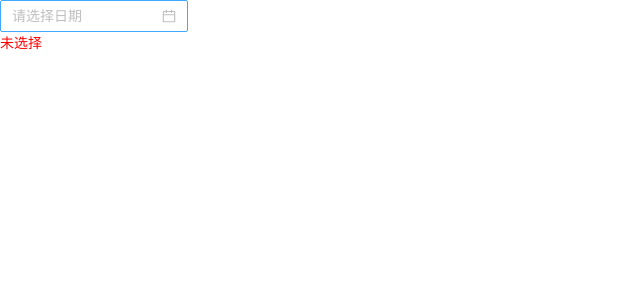
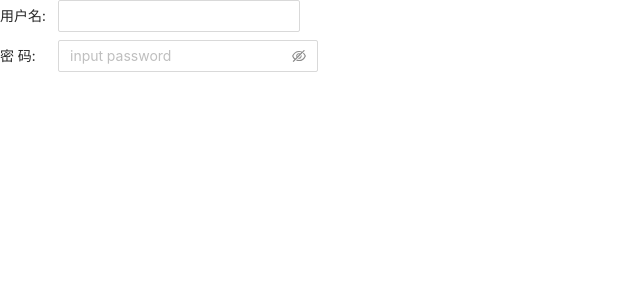
Before and after one commit to dragonhyh123/to-do-list, a React (Create React App) app: page / in a window 1280 px wide. Shown: the top 300 px of the page, without its empty margins (0-640 px from the left). Built offline with nearby package versions, Linux system fonts and the light colour scheme.

Commit message:
new version

```diff
--- a/package.json
+++ b/package.json
@@ -53,6 +53,7 @@
     "postcss-cssnext": "^3.1.0",
     "postcss-loader": "^4.0.2",
     "react-hot-loader": "^4.13.0",
+    "react-router-config": "^5.1.1",
     "sass-loader": "^10.0.2",
     "stylelint": "^13.7.2",
     "ts-loader": "^8.0.4",
--- a/src/App.tsx
+++ b/src/App.tsx
@@ -1,34 +1,15 @@
 import * as React from "react";
-import {DatePicker} from "antd";
-import 'antd/dist/antd.css';
 import '../style/App.scss';
-import locale from 'antd/es/date-picker/locale/zh_CN';
-import * as moment from "moment";
-
-const Text = function(props){
-    debugger
-    return props.date ? <div><span className="text">当前日期 {props.date}</span></div> :
-        <div><span className="text">未选择</span></div>
-}
+import {BrowserRouter as Router, Route, Link} from 'react-router-dom';
+import {Login} from "./Login";
 
 //React.Component<any,any>第一个参数是props的type，第二个参数是state的参数
-export class helloWorld extends React.Component<any,any>{
+export class App extends React.Component<any,any>{
     constructor(pros) {
         super(pros);
-        this.state={date:""};
-        this.onSelectDate = this.onSelectDate.bind(this);
     }
 
-    onSelectDate(date: any, dateString: string){
-        debugger;
-        this.setState((state,prop)=>({date:date?date.format('YYYY年MM月DD日'):""}));
-    }
-
-    render() {
-        return (
-            <div>
-                <DatePicker locale={locale} onChange={this.onSelectDate}/>
-                <Text date={this.state.date}/>
-            </div>);
+    render(){
+        return(<Login/>);
     }
 }
--- a/src/Login.tsx
+++ b/src/Login.tsx
@@ -1,7 +1,52 @@
 import * as React from "react";
+import { Input, Space } from 'antd';
+import 'antd/dist/antd.css';
+import { EyeInvisibleOutlined, EyeTwoTone } from '@ant-design/icons';
+import locale from 'antd/es/date-picker/locale/zh_CN';
+import '../style/App.scss';
 
-export class Login extends React.Component{
+interface propsType{}
+
+interface stateType{
+    userName:string,
+    passWord:string
+}
+
+type Event = React.ChangeEvent<HTMLInputElement | HTMLTextAreaElement>;
+
+export class Login extends React.Component<propsType,stateType>{
     constructor(props) {
         super(props);
+        this.state={
+            userName:"",
+            passWord:"",
+        }
+        this.getetUserName = this.getetUserName.bind(this);
+        this.getPassWord = this.getPassWord.bind(this);
+    }
+
+    getetUserName(e:Event):void{
+        // this.setState((state,props)=>({userName:e.target.value}));
+        this.setState({userName:e.target.value});
+    }
+
+    getPassWord(e:Event):void{
+        // this.setState((state,props)=>({passWord:e.target.value}));
+        this.setState({passWord:e.target.value});
+    }
+
+    render(){
+        return(
+        <Space direction="vertical">
+            <Space direction="horizontal" size="small">
+                <div className="loginText">用户名:</div>
+                <Input onChange={this.getetUserName}/>
+            </Space>
+            <Space direction="horizontal" size="small">
+                <div className="loginText">密 码:</div>
+                <Input.Password onChange={this.getPassWord} placeholder="input password"
+                                iconRender={visible => (visible ? <EyeTwoTone /> : <EyeInvisibleOutlined />)}/>
+            </Space>
+        </Space>)
     }
 }
--- a/src/index.tsx
+++ b/src/index.tsx
@@ -1,5 +1,5 @@
 import * as ReactDOM from "react-dom";
-import {helloWorld as App} from "./App";
+import {App} from "./App";
 import * as React from "react";
 
 ReactDOM.render(<App/>,document.getElementById("root"));
--- a/style/App.scss
+++ b/style/App.scss
@@ -1,3 +1,3 @@
-.text{
-  color:red !important;
+.loginText{
+  width:50px;
 }
```
Also changed, not shown: 1 other file (tests, documents, lock files or other folders).
